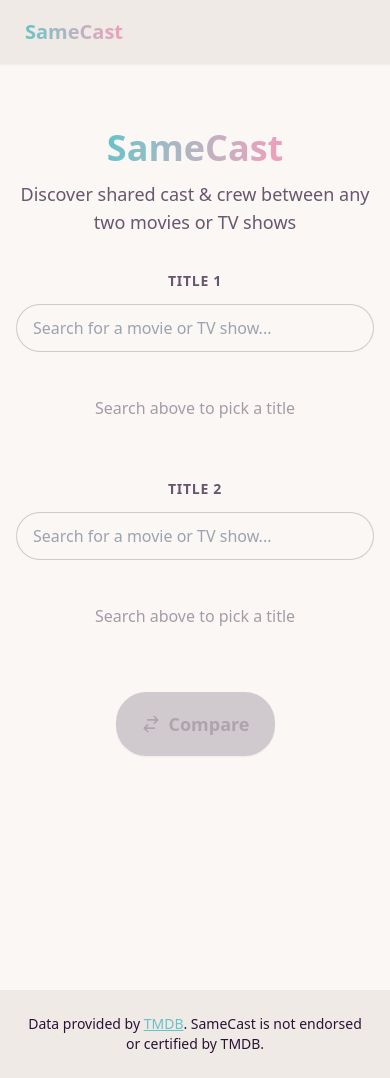
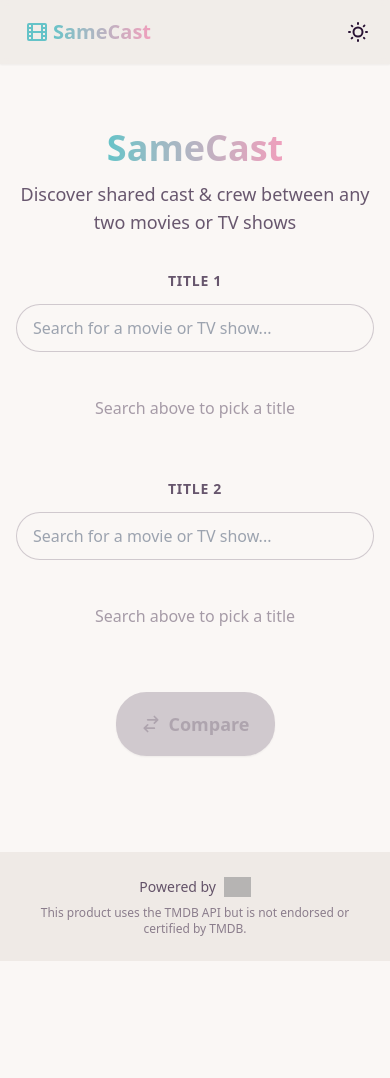
Before and after one commit to pixelperfect3/samecast, a Flask app: page / in a window 390 px wide. After the commit the page ends 961 px from the top, so only its background shows below. Run offline with Flask 3, Linux system fonts and the light colour scheme; some libraries are stand-ins or nearby versions; grey boxes are pictures that could not be loaded.

Commit message:
Milestone 8: UI polish
DaisyUI cupcake/synthwave theme toggle with localStorage persistence,
CSS animations (fade-slide-in, dropdown scale, card hover lift, image
fade), sticky navbar with backdrop blur, TMDB attribution logo in
footer, responsive card sizing.

Co-Authored-By: Claude Opus 4.6 <noreply@anthropic.com>

```diff
--- a/app/static/css/custom.css
+++ b/app/static/css/custom.css
@@ -1 +1,101 @@
-/* Custom animations and styles - will be expanded in Milestone 8 */
+/* ===== Animations ===== */
+
+@keyframes fadeSlideIn {
+    from {
+        opacity: 0;
+        transform: translateY(12px);
+    }
+    to {
+        opacity: 1;
+        transform: translateY(0);
+    }
+}
+
+@keyframes dropdownIn {
+    from {
+        opacity: 0;
+        transform: scaleY(0.95) translateY(-4px);
+    }
+    to {
+        opacity: 1;
+        transform: scaleY(1) translateY(0);
+    }
+}
+
+@keyframes fadeIn {
+    from { opacity: 0; }
+    to { opacity: 1; }
+}
+
+.animate-fade-in {
+    animation: fadeSlideIn 0.35s ease-out both;
+}
+
+.animate-dropdown {
+    animation: dropdownIn 0.2s ease-out both;
+    transform-origin: top center;
+}
+
+/* Staggered card reveals */
+.grid > .card {
+    animation: fadeSlideIn 0.35s ease-out both;
+}
+
+/* Card hover lift */
+.card {
+    transition: transform 0.2s ease, box-shadow 0.2s ease;
+}
+.card:hover {
+    transform: translateY(-2px);
+}
+
+/* Image fade-in on load */
+img {
+    animation: fadeIn 0.3s ease-out;
+}
+
+/* ===== HTMX Loading ===== */
+
+.htmx-indicator {
+    display: none;
+}
+.htmx-request .htmx-indicator,
+.htmx-request.htmx-indicator {
+    display: block;
+}
+
+/* ===== Theme Toggle ===== */
+
+.theme-toggle {
+    cursor: pointer;
+    transition: transform 0.3s ease;
+}
+.theme-toggle:hover {
+    transform: scale(1.1);
+}
+.theme-toggle:active {
+    transform: scale(0.95);
+}
+
+/* ===== Search Input Focus ===== */
+
+.input:focus {
+    transition: box-shadow 0.2s ease;
+}
+
+/* ===== Gradient Heading ===== */
+
+.gradient-text {
+    background: linear-gradient(135deg, oklch(var(--p)), oklch(var(--s)));
+    -webkit-background-clip: text;
+    -webkit-text-fill-color: transparent;
+    background-clip: text;
+}
+
+/* ===== Responsive Tweaks ===== */
+
+@media (max-width: 640px) {
+    .card-side figure {
+        width: 4.5rem;
+    }
+}
--- a/app/templates/base.html
+++ b/app/templates/base.html
@@ -3,34 +3,81 @@
 <head>
     <meta charset="UTF-8">
     <meta name="viewport" content="width=device-width, initial-scale=1.0">
-    <title>{% block title %}SameCast{% endblock %}</title>
+    <title>{% block title %}SameCast — Find Shared Cast & Crew{% endblock %}</title>
+    <meta name="description" content="Discover which actors, directors, writers, and crew are shared between any two movies or TV shows.">
     <link href="https://cdn.jsdelivr.net/npm/daisyui@4.12.14/dist/full.min.css" rel="stylesheet">
     <script src="https://cdn.tailwindcss.com"></script>
     <script src="https://unpkg.com/htmx.org@2.0.3"></script>
     <link rel="stylesheet" href="{{ url_for('static', filename='css/custom.css') }}">
 </head>
-<body class="min-h-screen flex flex-col">
-    <nav class="navbar bg-base-200 sticky top-0 z-50 shadow-sm">
-        <div class="container mx-auto">
-            <a href="/" class="btn btn-ghost text-xl font-bold">
+<body class="min-h-screen flex flex-col bg-base-100 transition-colors duration-300">
+
+    <!-- Navbar -->
+    <nav class="navbar bg-base-200/80 backdrop-blur-sm sticky top-0 z-50 shadow-sm">
+        <div class="container mx-auto flex justify-between">
+            <a href="/" class="btn btn-ghost text-xl font-bold gap-1">
+                <svg xmlns="http://www.w3.org/2000/svg" class="h-6 w-6 text-primary" fill="none" viewBox="0 0 24 24" stroke="currentColor">
+                    <path stroke-linecap="round" stroke-linejoin="round" stroke-width="2" d="M7 4v16M17 4v16M3 8h4m10 0h4M3 12h18M3 16h4m10 0h4M4 20h16a1 1 0 001-1V5a1 1 0 00-1-1H4a1 1 0 00-1 1v14a1 1 0 001 1z" />
+                </svg>
                 <span class="bg-gradient-to-r from-primary to-secondary bg-clip-text text-transparent">
                     SameCast
                 </span>
             </a>
+
+            <!-- Theme toggle -->
+            <label class="swap swap-rotate theme-toggle btn btn-ghost btn-circle">
+                <input type="checkbox" id="theme-toggle" aria-label="Toggle dark mode">
+                <!-- Sun icon -->
+                <svg class="swap-off fill-current w-6 h-6" xmlns="http://www.w3.org/2000/svg" viewBox="0 0 24 24">
+                    <path d="M5.64,17l-.71.71a1,1,0,0,0,0,1.41,1,1,0,0,0,1.41,0l.71-.71A1,1,0,0,0,5.64,17ZM5,12a1,1,0,0,0-1-1H3a1,1,0,0,0,0,2H4A1,1,0,0,0,5,12Zm7-7a1,1,0,0,0,1-1V3a1,1,0,0,0-2,0V4A1,1,0,0,0,12,5ZM5.64,7.05a1,1,0,0,0,.7.29,1,1,0,0,0,.71-.29,1,1,0,0,0,0-1.41l-.71-.71A1,1,0,0,0,4.93,6.34Zm12,.29a1,1,0,0,0,.7-.29l.71-.71a1,1,0,1,0-1.41-1.41L17,5.64a1,1,0,0,0,0,1.41A1,1,0,0,0,17.66,7.34ZM21,11H20a1,1,0,0,0,0,2h1a1,1,0,0,0,0-2Zm-9,8a1,1,0,0,0-1,1v1a1,1,0,0,0,2,0V20A1,1,0,0,0,12,19ZM18.36,17A1,1,0,0,0,17,18.36l.71.71a1,1,0,0,0,1.41,0,1,1,0,0,0,0-1.41ZM12,6.5A5.5,5.5,0,1,0,17.5,12,5.51,5.51,0,0,0,12,6.5Zm0,9A3.5,3.5,0,1,1,15.5,12,3.5,3.5,0,0,1,12,15.5Z"/>
+                </svg>
+                <!-- Moon icon -->
+                <svg class="swap-on fill-current w-6 h-6" xmlns="http://www.w3.org/2000/svg" viewBox="0 0 24 24">
+                    <path d="M21.64,13a1,1,0,0,0-1.05-.14,8.05,8.05,0,0,1-3.37.73A8.15,8.15,0,0,1,9.08,5.49a8.59,8.59,0,0,1,.25-2A1,1,0,0,0,8,2.36,10.14,10.14,0,1,0,22,14.05,1,1,0,0,0,21.64,13Zm-9.5,6.69A8.14,8.14,0,0,1,7.08,5.22v.27A10.15,10.15,0,0,0,17.22,15.63a9.79,9.79,0,0,0,2.1-.22A8.11,8.11,0,0,1,12.14,19.73Z"/>
+                </svg>
+            </label>
         </div>
     </nav>
 
+    <!-- Main content -->
     <main class="flex-1 container mx-auto px-4 py-8">
         {% block content %}{% endblock %}
     </main>
 
+    <!-- Footer -->
     <footer class="footer footer-center p-6 bg-base-200 text-base-content">
-        <div>
-            <p>Data provided by
-                <a href="https://www.themoviedb.org/" target="_blank" class="link link-primary">TMDB</a>.
-                SameCast is not endorsed or certified by TMDB.
+        <div class="flex flex-col items-center gap-2">
+            <div class="flex items-center gap-2">
+                <span class="text-sm opacity-70">Powered by</span>
+                <a href="https://www.themoviedb.org/" target="_blank" rel="noopener noreferrer">
+                    <img src="https://www.themoviedb.org/assets/2/v4/logos/v2/blue_short-8e7b30f73a4020692ccca9c88bafe5dcb6f8a62a4c6bc55cd9ba82bb2cd95f6c.svg"
+                         alt="TMDB" class="h-5 inline-block opacity-70 hover:opacity-100 transition-opacity">
+                </a>
+            </div>
+            <p class="text-xs opacity-50">
+                This product uses the TMDB API but is not endorsed or certified by TMDB.
             </p>
         </div>
     </footer>
+
+    <!-- Theme toggle script -->
+    <script>
+        (function() {
+            const toggle = document.getElementById('theme-toggle');
+            const html = document.documentElement;
+            const stored = localStorage.getItem('theme');
+
+            if (stored === 'synthwave') {
+                html.setAttribute('data-theme', 'synthwave');
+                toggle.checked = true;
+            }
+
+            toggle.addEventListener('change', function() {
+                const theme = this.checked ? 'synthwave' : 'cupcake';
+                html.setAttribute('data-theme', theme);
+                localStorage.setItem('theme', theme);
+            });
+        })();
+    </script>
 </body>
 </html>
```
